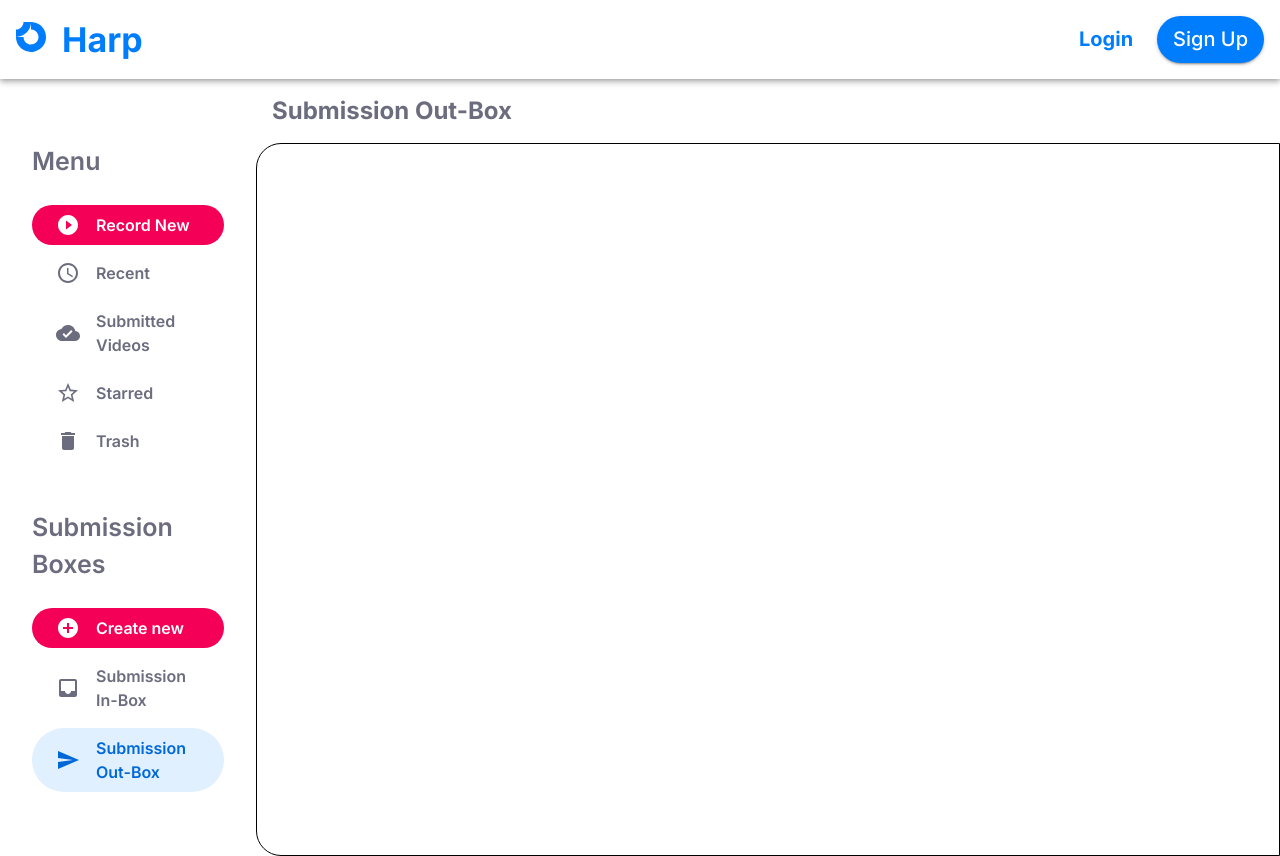
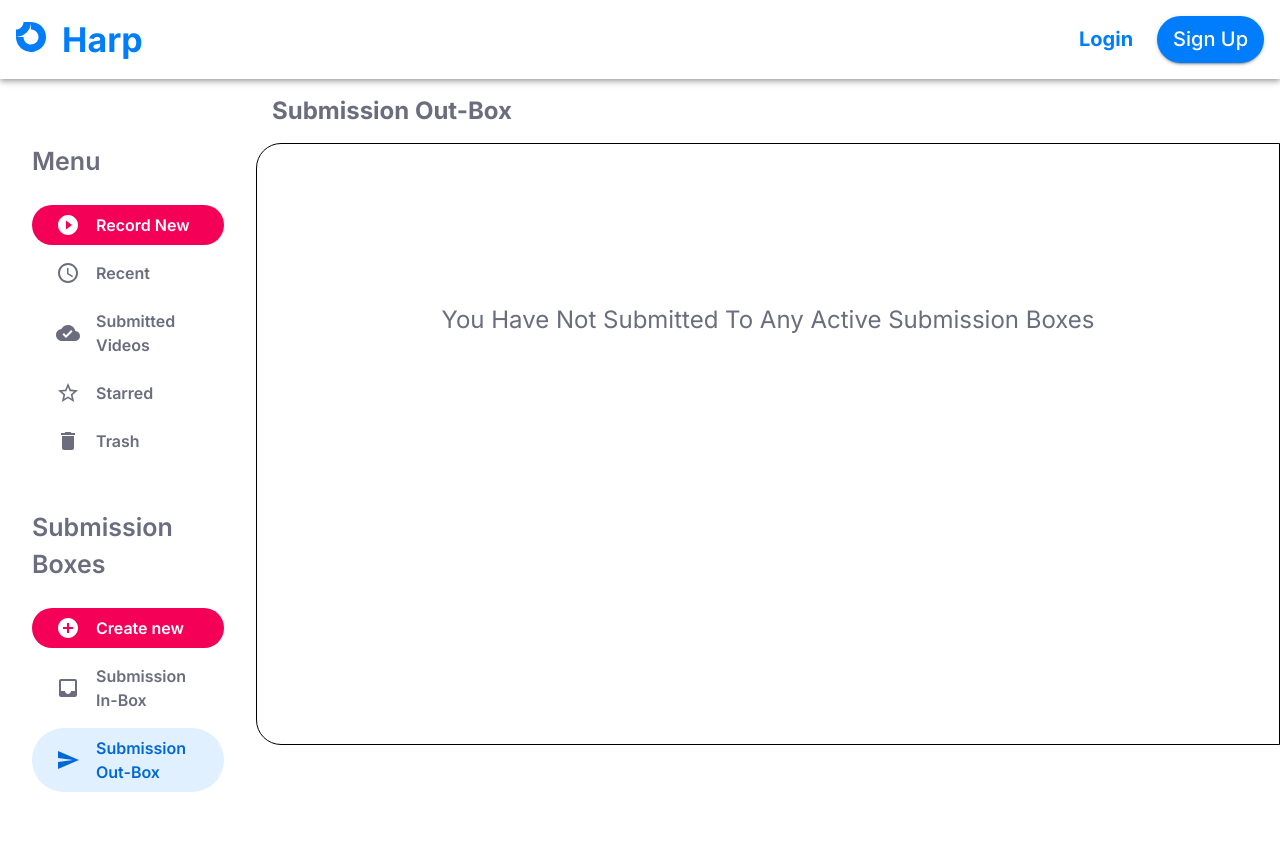
Before and after one commit to COSC-499-W2023/year-long-project-team-3, a Next.js app: page /dashboard/outbox in a window 1280 px wide. After the commit the page ends 800 px from the top, so only its background shows below. Built offline with nearby package versions, Linux system fonts and the light colour scheme; no server answers.

Commit message:
Finished up submission box UI

```diff
--- a/src/app/dashboard/inbox/page.tsx
+++ b/src/app/dashboard/inbox/page.tsx
@@ -18,11 +18,10 @@ export default function SubmissionInboxPage() {
         async function fetchSubmissionInboxes() {
             const response = await fetch('/api/submission-box/inboxes')
             const submissionInboxes = await response.json()
-            if (submissionInboxes.length < 0) {
+            if (submissionInboxes.length > 0) {
                 setHasSubmissions(true)
             }
             setSubmissionInboxes(submissionInboxes)
-            // TODO: Handle retrieved submission inboxes
         }
 
         fetchSubmissionInboxes()
@@ -32,7 +31,6 @@ export default function SubmissionInboxPage() {
             })
     }, [])
 
-    console.log(submissionInboxes)
     return (
         <>
             <Header {...session} />
@@ -48,7 +46,7 @@ export default function SubmissionInboxPage() {
                         border={1}
                         borderColor={'textSecondary'}
                     >
-                        {!hasSubmissions && <Typography>No submissions</Typography>}
+                        {!hasSubmissions && <Typography variant='h5' align='center' color={'textSecondary'} sx={{mt: 20}}>You Do Not Have Any Active Submission Boxes</Typography>}
                         {hasSubmissions && <SubmissionBoxList submissionBoxes={submissionInboxes} />}
                     </Box>
                 </Box>
--- a/src/app/dashboard/outbox/page.tsx
+++ b/src/app/dashboard/outbox/page.tsx
@@ -5,18 +5,23 @@ import { useSession } from 'next-auth/react'
 import Header from '@/components/Header'
 import Box from '@mui/material/Box'
 import Typography from '@mui/material/Typography'
-import React, { useEffect } from 'react'
+import React, { useEffect, useState } from 'react'
 import logger from '@/utils/logger'
+import SubmissionBoxList from '@/components/SubmissionBoxList'
 
 export default function SubmissionOutboxPage() {
     const session = useSession()
+    const [submissionOutboxes, setSubmissionOutboxes] = useState([])
+    const [hasSubmissions, setHasSubmissions] = useState(false)
 
     useEffect(() => {
         async function fetchSubmissionOutboxes() {
             const response = await fetch('/api/submission-box/outboxes')
             const submissionOutboxes = await response.json()
-            console.log(submissionOutboxes)
-            // TODO: Handle retrieved submission outboxes
+            if (submissionOutboxes.length > 0) {
+                setHasSubmissions(true)
+            }
+            setSubmissionOutboxes(submissionOutboxes)
         }
 
         fetchSubmissionOutboxes()
@@ -37,10 +42,13 @@ export default function SubmissionOutboxPage() {
                     </Typography>
                     <Box
                         component='section'
-                        sx={{ p: 2, borderTopLeftRadius: 25, borderBottomLeftRadius: 25, height: 1 }}
+                        sx={{ borderTopLeftRadius: 25, borderBottomLeftRadius: 25, height: 602 }}
                         border={1}
                         borderColor={'textSecondary'}
-                    />
+                    >
+                        {!hasSubmissions && <Typography variant='h5' align='center' color={'textSecondary'} sx={{mt: 20}}>You Have Not Submitted To Any Active Submission Boxes</Typography>}
+                        {hasSubmissions && <SubmissionBoxList submissionBoxes={submissionOutboxes} />}
+                    </Box>
                 </Box>
             </Box>
         </>
```
